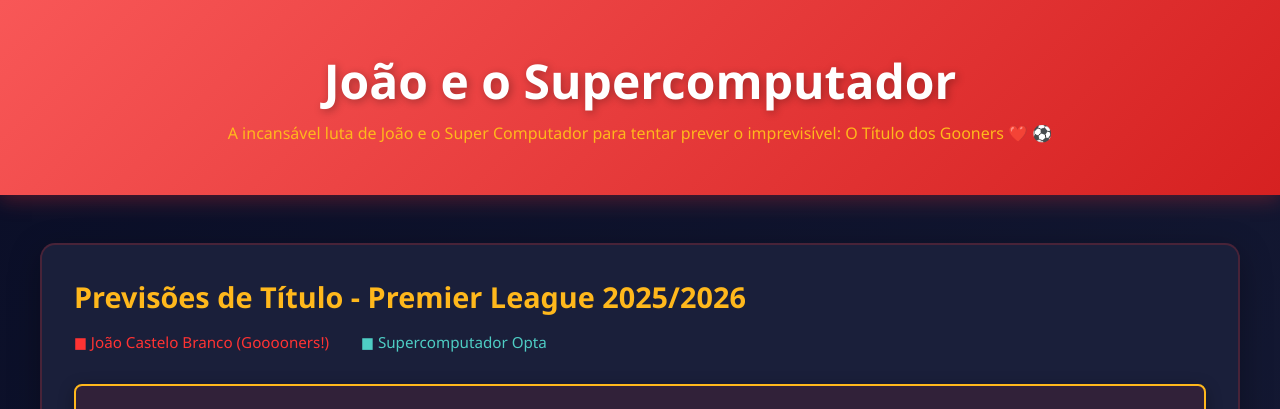
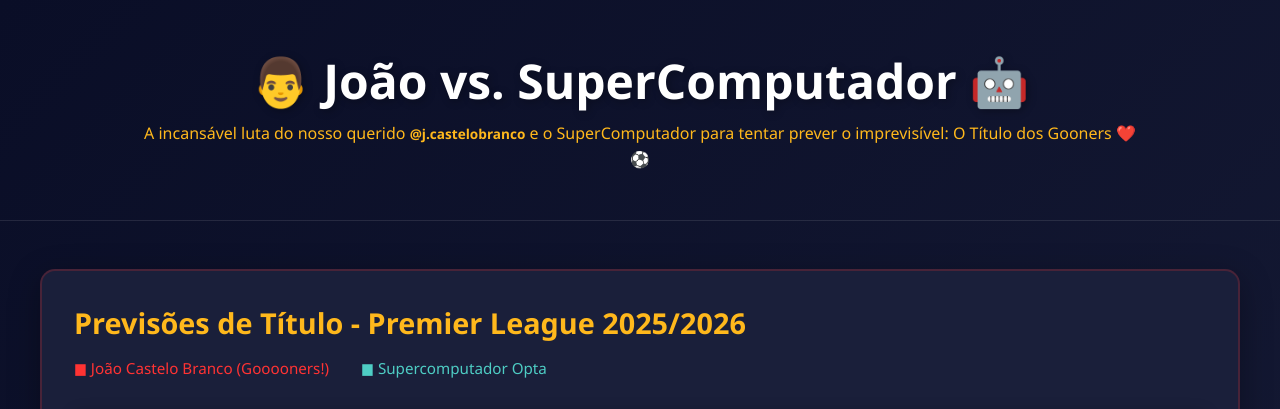
Before and after one commit to gugacavalieri/joao-e-o-supercomputador, a website: page index.html in a window 1280 px wide. Shown: the top 409 px of the page. Drawn offline with nearby package versions, Linux system fonts and the light colour scheme.

Commit message:
ui: update colours and text

```diff
--- a/index.html
+++ b/index.html
@@ -10,8 +10,8 @@
 <body>
     <header class="header">
         <div class="header-content">
-            <h1 class="header-title">João e o Supercomputador</h1>
-            <p class="header-subtitle">A incansável luta de João e o Super Computador para tentar prever o imprevisível: O Título dos Gooners ❤️ ⚽️</p>
+            <h1 class="header-title">👨 João vs. SuperComputador 🤖</h1>
+            <p class="header-subtitle">A incansável luta do nosso querido <a href="https://www.instagram.com/j.castelobranco" target="_blank" class="instagram-link">@j.castelobranco</a> e o SuperComputador para tentar prever o imprevisível: O Título dos Gooners ❤️ ⚽️</p>
         </div>
     </header>
 
@@ -51,11 +51,10 @@
     <footer class="footer">
         <div class="footer-content">
             <p>
-                Desenvolvido por
-                <a href="https://github.com/gugacavalieri" target="_blank" class="footer-link">@gugacavalieri</a>
+                <a href="https://github.com/gugacavalieri" target="_blank" class="footer-link">@gugacavalieri</a> | <a href="https://buymeacoffee.com/gugacavalieri" target="_blank" class="footer-link buymeacoffee">☕ Buy me a coffee</a>
             </p>
             <p>
-                <a href="https://www.buymeacoffee.com" target="_blank" class="footer-link buymeacoffee">☕ Buy me a coffee</a>
+              Gooooooners! ❤️⚽️
             </p>
         </div>
     </footer>
--- a/styles.css
+++ b/styles.css
@@ -26,10 +26,11 @@ body {
 
 /* Header */
 .header {
-    background: linear-gradient(135deg, var(--arsenal-red) 0%, #D62121 100%);
+    background: transparent;
     padding: 3rem 1rem;
     text-align: center;
-    box-shadow: 0 4px 20px rgba(255, 51, 51, 0.3);
+    box-shadow: none;
+    border-bottom: 1px solid rgba(255, 255, 255, 0.1);
 }
 
 .header-content {
@@ -198,8 +199,9 @@ canvas {
     color: var(--arsenal-gold);
     text-decoration: none;
     font-size: 0.85rem;
-    margin-left: 0.5rem;
+    /* margin-left: 0.5rem; */
     transition: color 0.3s ease;
+    font-weight: 600;
 }
 
 .instagram-link:hover {
```
Also changed, not shown: favicon.ico (added).
